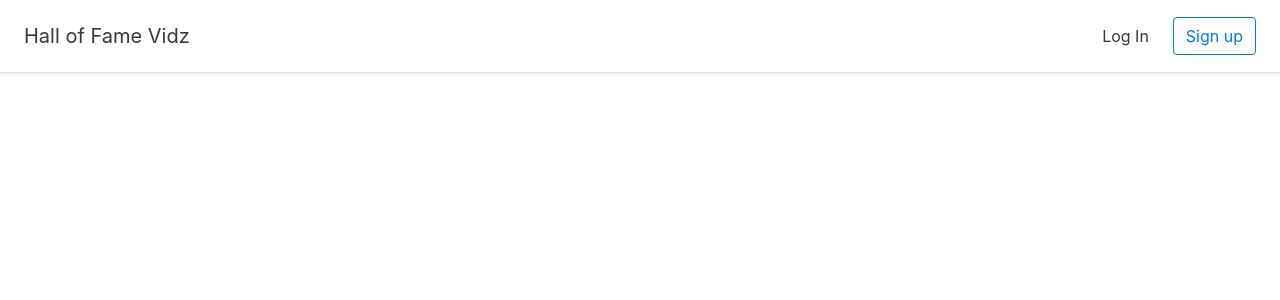
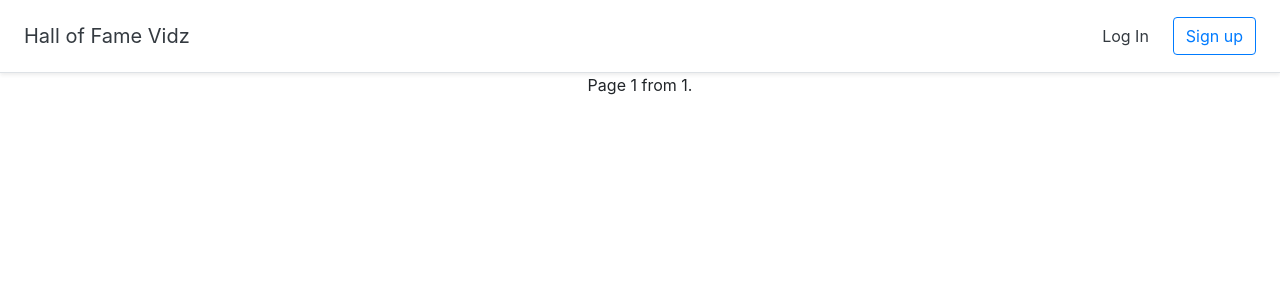
Before and after one commit to karol6112/management_system, a Django app: page /info/ in a window 1280 px wide. Shown: the top 300 px of the page. Run offline with Django 3.2, Linux system fonts and the light colour scheme; data that the repository does not hold is empty; some libraries are stand-ins or nearby versions.

Commit message:
add pagination

```diff
--- a/management_system/informations/templates/informations.html
+++ b/management_system/informations/templates/informations.html
@@ -4,22 +4,19 @@
 <div class="container_info">
 
     {% for info in informations %}
-    <a href="{% url 'detail_information' info.pk %}"p>
-
+    <a href="{% url 'detail_information' info.pk %}" p>
         <div class="info_normal">
-
-
             <h1> {{ info.title }} </h1>
             {{ info.text|truncatewords:50 }}
-
             <h2>
-              {{info.author.first_name}} {{info.author.last_name}} {{ info.date }}
+                {{info.author.first_name}} {{info.author.last_name}} {{ info.date }}
             </h2>
-
         </div>
-
     </a>
     {% endfor %}
+
+    {% include "pagination.html" with page=page_obj %}
+
 </div>
 
 {% endblock %}
--- /dev/null
+++ b/management_system/informations/templates/pagination.html
@@ -0,0 +1,13 @@
+<div class="pagination">
+    <span class="step-links">
+        {% if page.has_previous %}
+        <a href="?page={{ page.previous_page_number }}">Previous</a>
+        {% endif %}
+        <span class="current">
+            Page {{ page.number }} from {{ page.paginator.num_pages }}.
+        </span>
+        {% if page.has_next %}
+        <a href="?page={{ page.next_page_number }}">Next</a>
+        {% endif %}
+    </span>
+</div>
--- a/management_system/informations/views.py
+++ b/management_system/informations/views.py
@@ -19,6 +19,7 @@ class InformationCreateView(generic.CreateView):
 class InformationListView(generic.ListView):
     model = Information
     context_object_name = 'informations'
+    paginate_by = 2
     template_name = 'informations.html'
 
 
--- a/management_system/management_system/static/style.css
+++ b/management_system/management_system/static/style.css
@@ -48,3 +48,10 @@ a, a:hover{
 text-decoration: none;
 display: block;
 }
+
+.pagination{
+display:block;
+margin-left: auto;
+margin-right: auto;
+text-align: center;
+}
--- a/management_system/users/views.py
+++ b/management_system/users/views.py
@@ -2,6 +2,7 @@ from django.contrib.auth import authenticate, login
 from django.urls import reverse_lazy
 from django.views import generic
 from .forms import RegisterForm
+
 
 class SignUpView(generic.CreateView):
     form_class = RegisterForm
```
